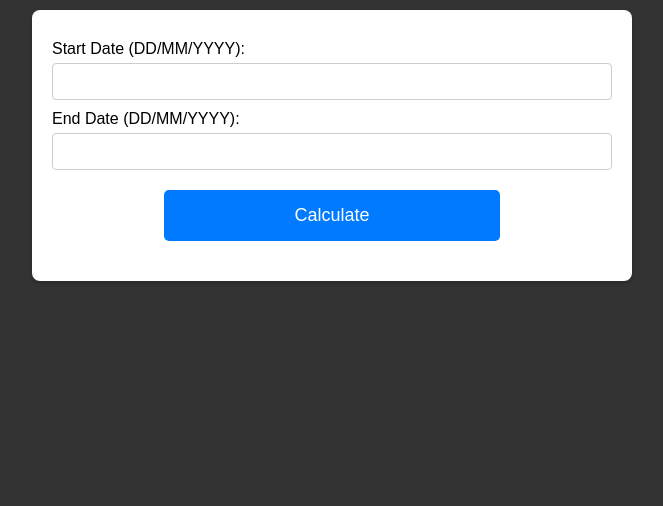
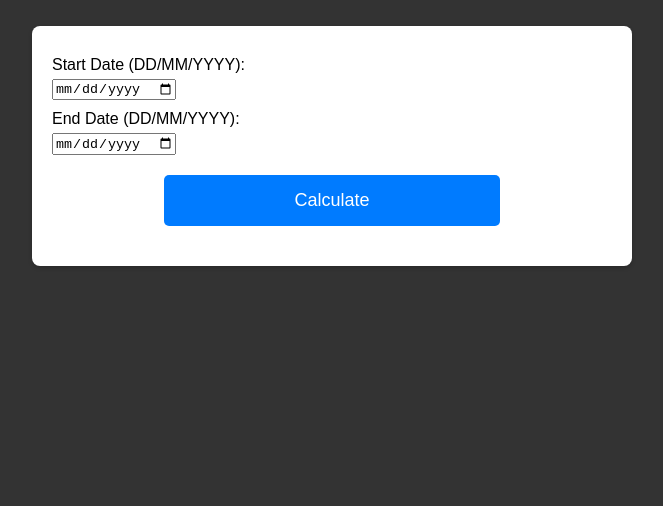
Before and after one commit to MarcusTedde/Working-Day-Calculator, a plain HTML site: page index.html in a window 1280 px wide. Shown: the part 294-800 px from the top of the page, without its empty margins (308-971 px from the left). Drawn offline with Linux system fonts and the light colour scheme.

Commit message:
Update index.html

```diff
--- a/index.html
+++ b/index.html
@@ -13,10 +13,10 @@
         <form id="dateForm">
             <div class="input-container">
                 <label for="startDate">Start Date (DD/MM/YYYY):</label>
-                <input type="text" id="startDate" name="startDate" required>
+                <input type="date" id="startDate" name="startDate" required>
 
                 <label for="endDate">End Date (DD/MM/YYYY):</label>
-                <input type="text" id="endDate" name="endDate" required>
+                <input type="date" id="endDate" name="endDate" required>
             </div>
             <div class="button-container">
                 <button type="submit">Calculate</button>
```
